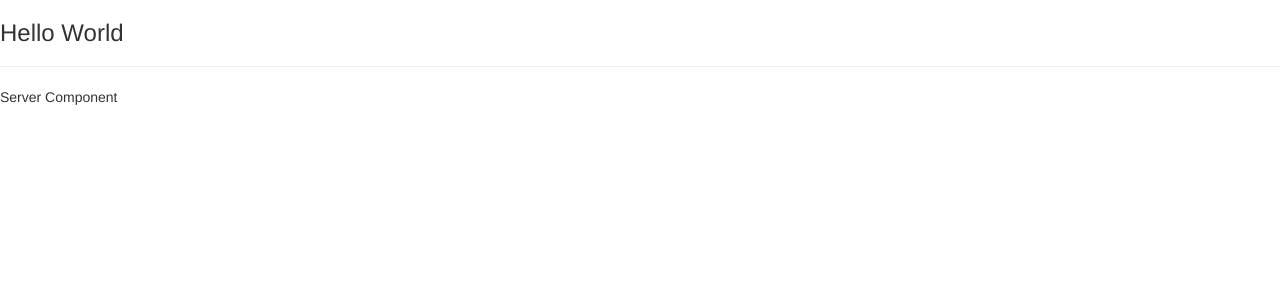
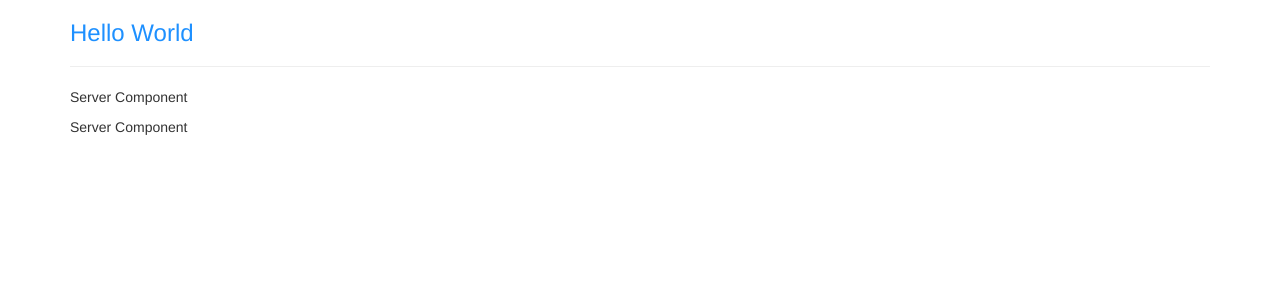
Before and after one commit to nathanejbrown/Angular-7-basics, an Angular app: page / in a window 1280 px wide. Shown: the top 300 px of the page. Built offline with nearby package versions, Linux system fonts and the light colour scheme.

Commit message:
Generated a component using the command line, played around with styles and selectors.

```diff
--- a/src/app/app.component.css
+++ b/src/app/app.component.css
@@ -0,0 +1,3 @@
+h3 {
+    color: darkblue;
+}
--- a/src/app/app.component.html
+++ b/src/app/app.component.html
@@ -1,3 +1,11 @@
-<h3>Hello World</h3>
-<hr>
-<app-server></app-server>
+<div class='container'>
+  <div class='row'>
+    <div class='col-xs-12'>
+      <h3>Hello World</h3>
+      <hr>
+      <app-servers></app-servers>
+      <!-- <div app-servers></div> -->
+      <!-- <div class='app-servers'></div> -->
+    </div>
+  </div>
+</div>
--- a/src/app/app.component.ts
+++ b/src/app/app.component.ts
@@ -3,7 +3,12 @@ import { Component } from '@angular/core';
 @Component({
   selector: 'app-root',
   templateUrl: './app.component.html',
-  styleUrls: ['./app.component.css']
+  // styleUrls: ['./app.component.css']
+  styles: [`
+    h3 {
+      color: dodgerblue;
+    }
+  `]
 })
 export class AppComponent {
 }
--- a/src/app/app.module.ts
+++ b/src/app/app.module.ts
@@ -4,11 +4,13 @@ import { FormsModule } from '@angular/forms';
 
 import { AppComponent } from './app.component';
 import { ServerComponent } from './server/server.component';
+import { ServersComponent } from './servers/servers.component';
 
 @NgModule({
   declarations: [
     AppComponent,
-    ServerComponent
+    ServerComponent,
+    ServersComponent
   ],
   imports: [
     BrowserModule,
--- /dev/null
+++ b/src/app/servers/servers.component.html
@@ -0,0 +1,2 @@
+<app-server></app-server>
+<app-server></app-server>
--- /dev/null
+++ b/src/app/servers/servers.component.ts
@@ -0,0 +1,19 @@
+import { Component, OnInit } from '@angular/core';
+
+@Component({
+  // selector: '[app-servers]',
+  // selector: '.app-servers',
+  selector: 'app-servers',
+  template: `
+  <app-server></app-server>
+  <app-server></app-server>`,
+  styleUrls: ['./servers.component.css']
+})
+export class ServersComponent implements OnInit {
+
+  constructor() { }
+
+  ngOnInit() {
+  }
+
+}
```
Also changed, not shown: src/app/servers/servers.component.css (added).
